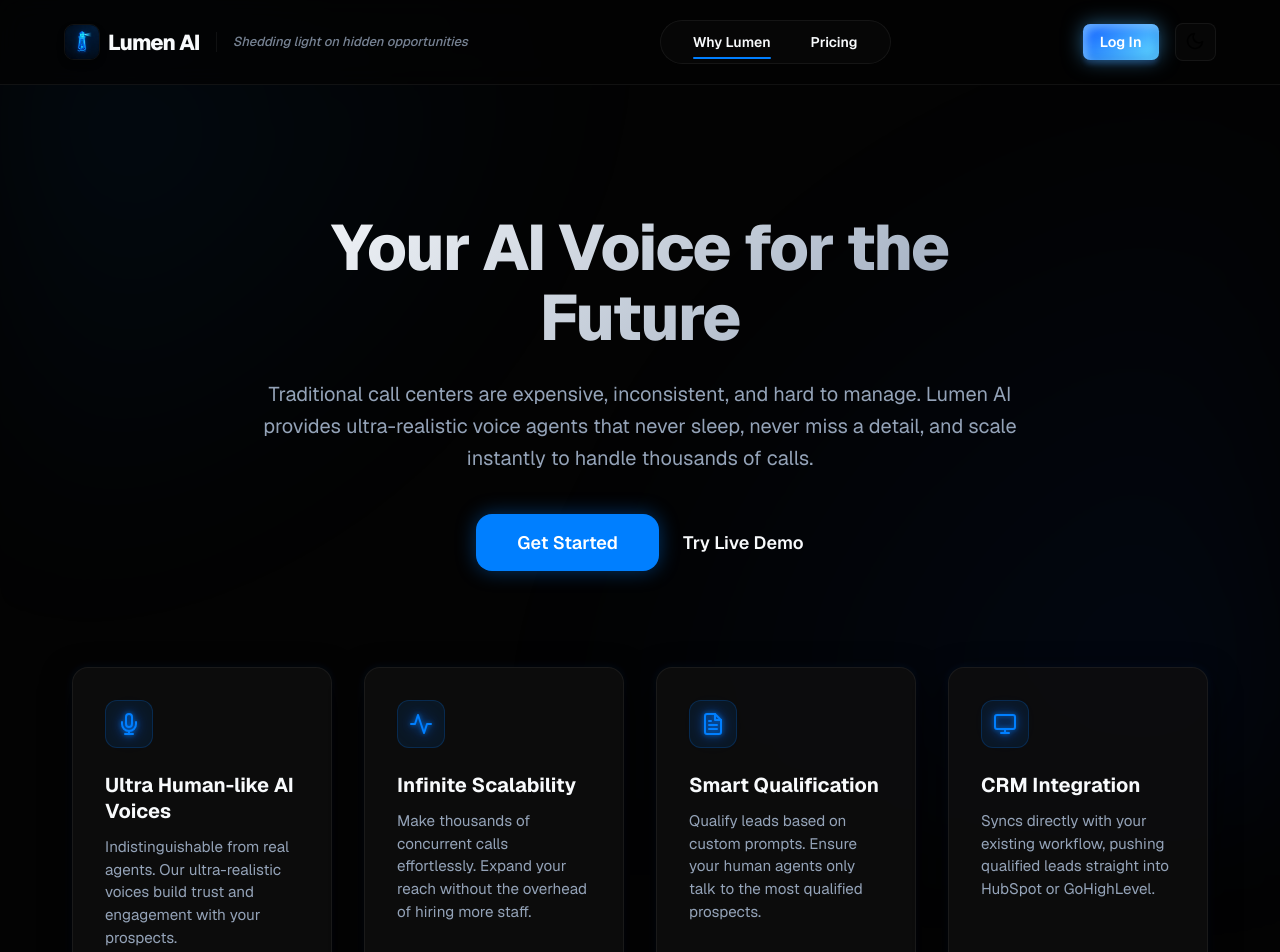
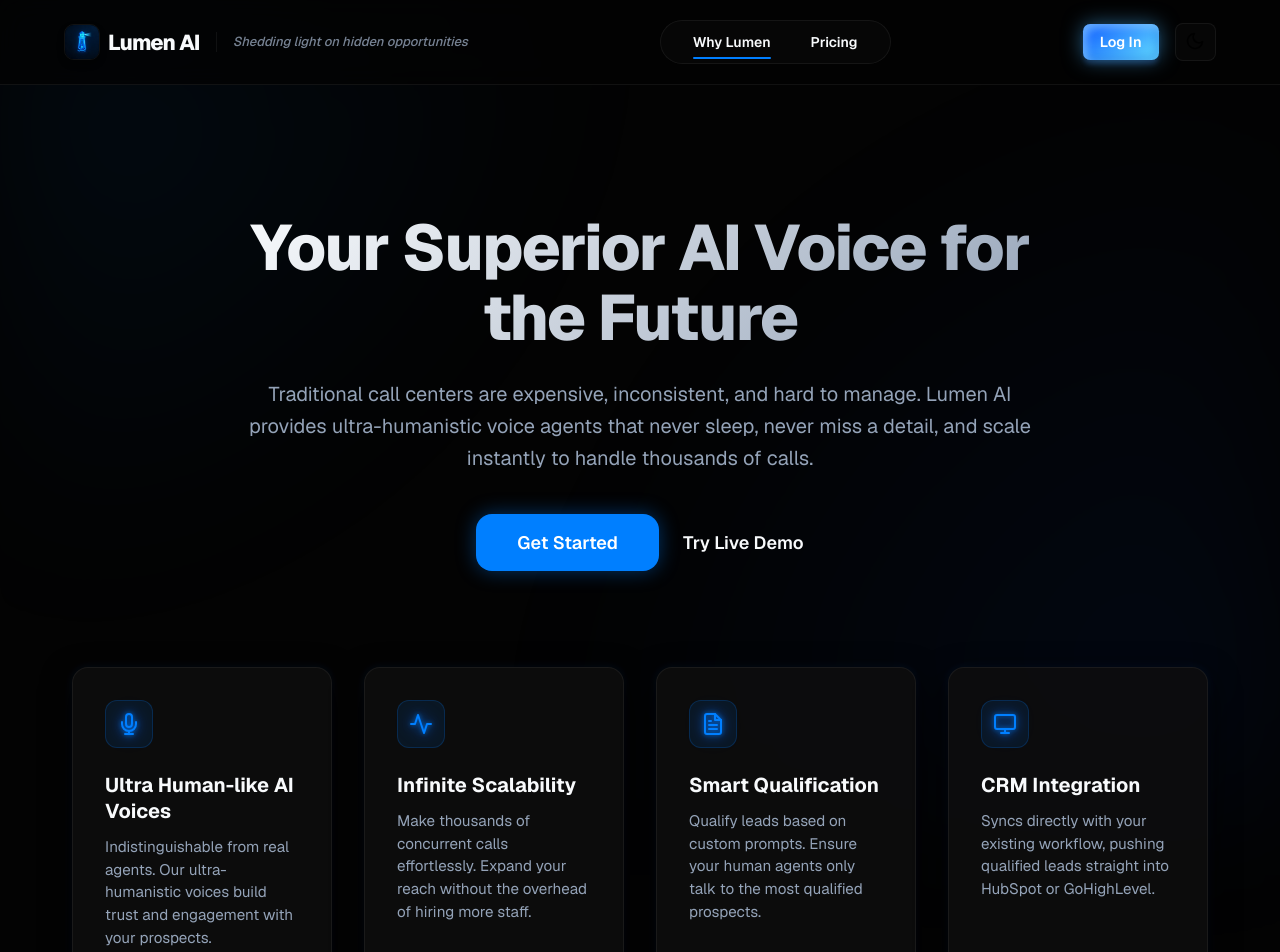
Before and after one commit to CPaulson42/LUMEN-AI-, a Next.js app: page / in a window 1280 px wide. Shown: the top 952 px of the page. Built offline with nearby package versions, Linux system fonts and the light colour scheme; no server answers.

Commit message:
Update hero text to 'Superior' and feature cards to 'ultra-humanistic'

```diff
--- a/src/app/page.tsx
+++ b/src/app/page.tsx
@@ -7,8 +7,8 @@ export default function Home() {
   return (
     <main className={styles.main}>
       <section className={`${styles.hero} fade-in`}>
-        <h1>Your AI Voice for the Future</h1>
-        <p>Traditional call centers are expensive, inconsistent, and hard to manage. Lumen AI provides ultra-realistic voice agents that never sleep, never miss a detail, and scale instantly to handle thousands of calls.</p>
+        <h1>Your Superior <span style={{ color: '#007fff' }}>AI</span> Voice for the Future</h1>
+        <p>Traditional call centers are expensive, inconsistent, and hard to manage. Lumen AI provides ultra-humanistic voice agents that never sleep, never miss a detail, and scale instantly to handle thousands of calls.</p>
         <div className={styles.heroActions}>
           <Link href="/pricing" className={styles.ctaButton}>
             Get Started
@@ -30,7 +30,7 @@ export default function Home() {
             </svg>
           </div>
           <h3>Ultra Human-like AI Voices</h3>
-          <p>Indistinguishable from real agents. Our ultra-realistic voices build trust and engagement with your prospects.</p>
+          <p>Indistinguishable from real agents. Our ultra-humanistic voices build trust and engagement with your prospects.</p>
         </div>
 
         <div className={`${styles.featureCard} glass-panel premium-card`}>
```
